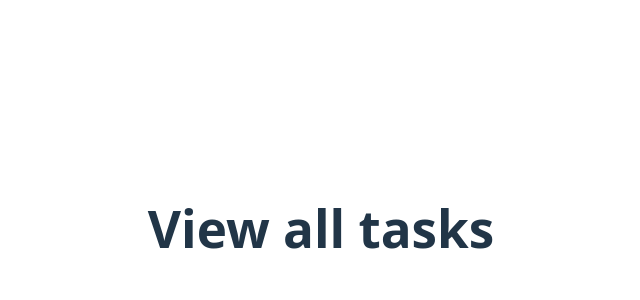
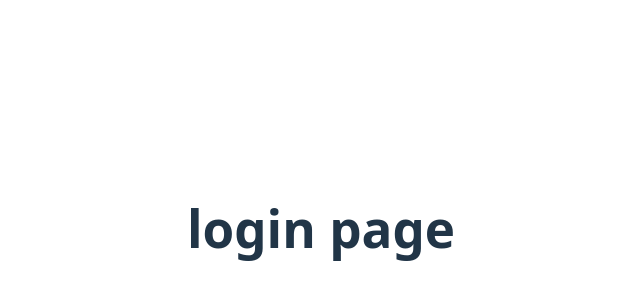
Before and after one commit to jayawickrma/SoftSora-technicalTest-Frontend, a React (Vite) app: page / in a window 1280 px wide. Shown: the part 172-472 px from the top of the page, without its empty margins (319-959 px from the left). Built offline with nearby package versions, Linux system fonts and the light colour scheme.

Commit message:
created LoginPage.tsx and TaskPage.tsx with navigations done

```diff
--- a/src/App.tsx
+++ b/src/App.tsx
@@ -1,6 +1,7 @@
 import './App.css'
 import { BrowserRouter as Router, Routes, Route } from "react-router-dom";
 import {TaskPage} from "./Pages/TaskPage.tsx";
+import {LoginPage} from "./Pages/LoginPage.tsx";
 
 
 function App() {
@@ -9,7 +10,8 @@ function App() {
     <>
         <Router>
             <Routes>
-                <Route path="/" element={<TaskPage/>}  />
+                <Route path="/" element={<LoginPage/>}/>
+                <Route path="/tasks" element={<TaskPage/>}  />
             </Routes>
         </Router>
     </>
--- /dev/null
+++ b/src/Pages/LoginPage.tsx
@@ -0,0 +1,7 @@
+export function LoginPage(){
+    return(
+        <>
+                <h1>login page</h1>
+        </>
+    )
+}
```
